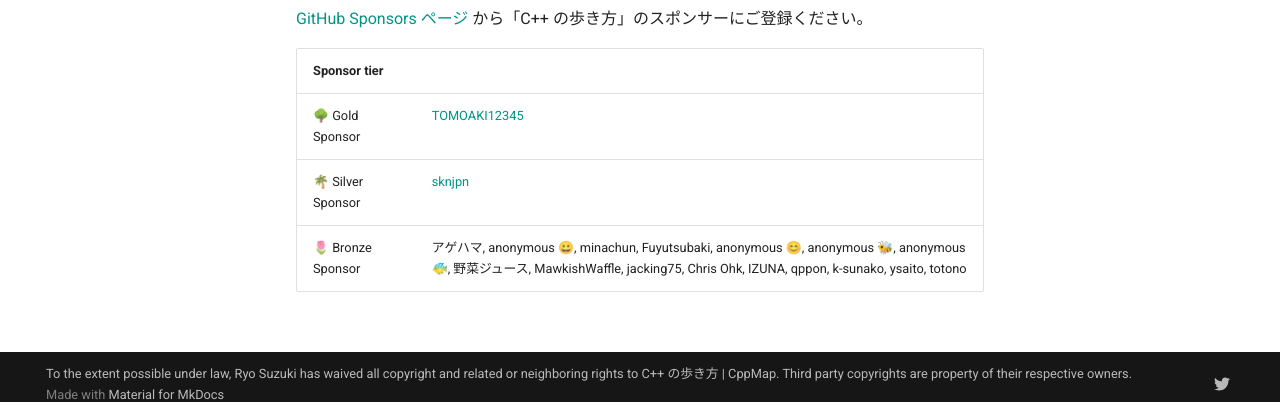
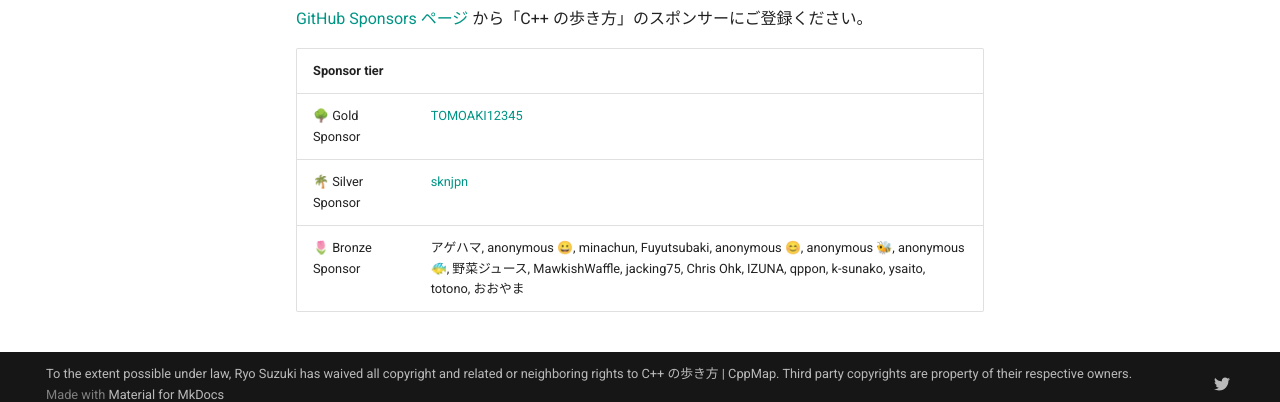
Before and after one commit to cppmap/cppmap.docs, an MkDocs documentation site: the page built from docs/index.md, in a window 1280 px wide and 1339 px high. Shown: the part 922-1324 px from the top of the window. Built offline with MkDocs 1.6.1 and Material for MkDocs 9.7.7, drawn with Linux system fonts in a browser that asks for light colours; nearby versions of some CDN libraries; comment, search, counter and statistics services are not loaded.

Commit message:
Update index.md

```diff
--- a/docs/index.md
+++ b/docs/index.md
@@ -32,4 +32,4 @@
 |--|--|
 |🌳 Gold Sponsor |[TOMOAKI12345](https://github.com/TOMOAKI12345)|
 |🌴 Silver Sponsor |[sknjpn](https://twitter.com/sknjpn)|
-|🌷 Bronze Sponsor |アゲハマ, anonymous 😀, minachun, Fuyutsubaki, anonymous 😊, anonymous 🐝, anonymous 🐠, 野菜ジュース, MawkishWaffle, jacking75, Chris Ohk, IZUNA, qppon, k-sunako, ysaito, totono|
+|🌷 Bronze Sponsor |アゲハマ, anonymous 😀, minachun, Fuyutsubaki, anonymous 😊, anonymous 🐝, anonymous 🐠, 野菜ジュース, MawkishWaffle, jacking75, Chris Ohk, IZUNA, qppon, k-sunako, ysaito, totono, おおやま|
```
